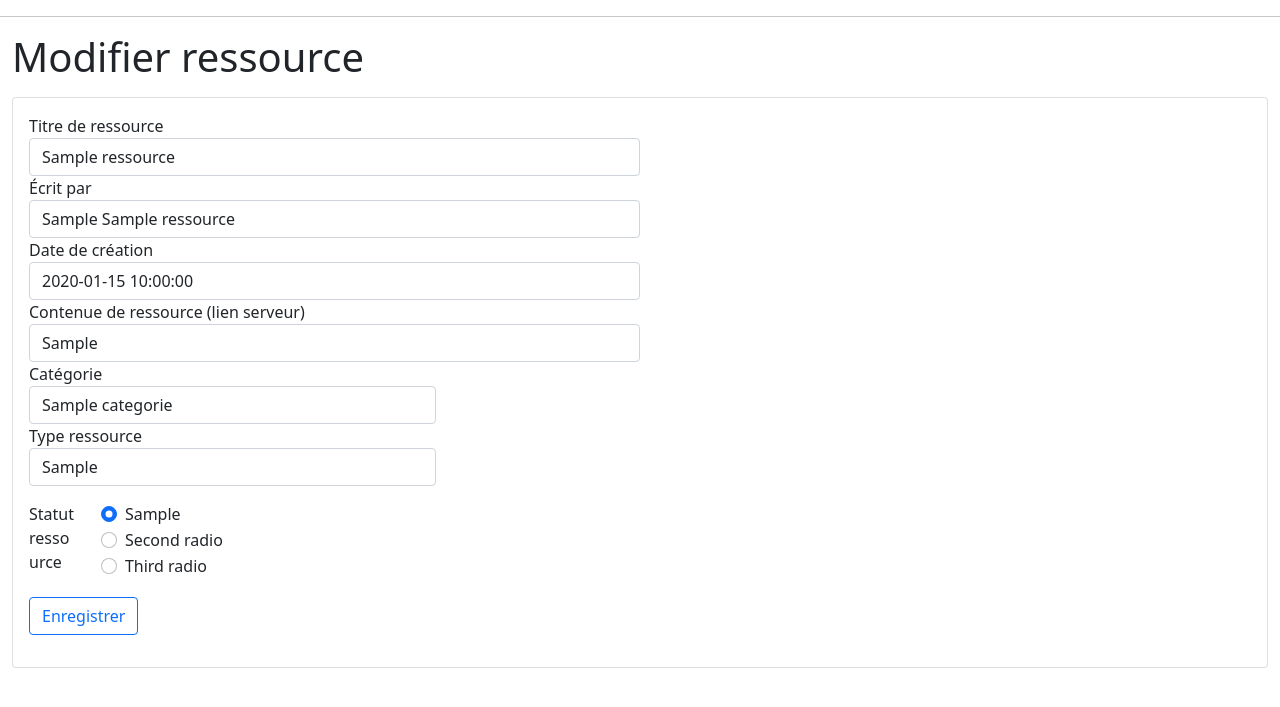
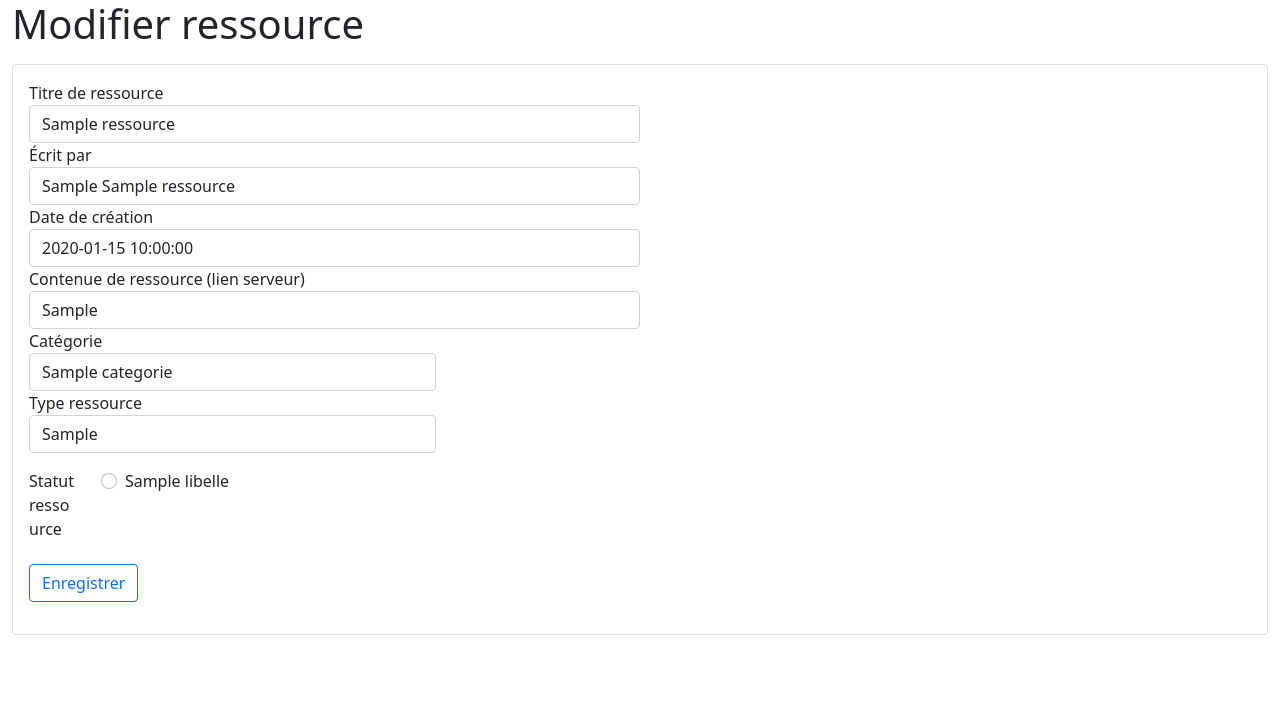
Before and after one commit to alpernuage/PHP-POO-MVC-CRUD, a PHP site: template templates/ressources/modify.html.php in a window 1280 px wide. Shown: the top 707 px of the page. Run offline with PHP 8.4, Linux system fonts and the light colour scheme; the template is opened without the code that fills it: most values are stand-ins (such as "Sample title", 1, 10 or a date in 2020).

Commit message:
ajout requête statut ressource

```diff
--- a/templates/ressources/modify.html.php
+++ b/templates/ressources/modify.html.php
@@ -2,9 +2,6 @@
 
 
 <!-- <small>Ecrit le <?= $ressource['date_creation'] ?></small> -->
-
-
-<hr>
 
 <div class="container-fluid">
     <div class="row">
@@ -49,32 +46,22 @@
                                         <label for="typeRessource">Type ressource</label>
                                         <select id="typeRessource" class="form-control">
                                             <option selected><?= $ressource['typeRessource'] ?></option>
-                                            <?php foreach ($allTypes as $oneType) : ?>
-                                                <option><?= $oneType['libelle'] ?></option>
+                                            <?php foreach ($types as $type) : ?>
+                                                <option><?= $type['libelle'] ?></option>
                                             <?php endforeach ?>
                                         </select>
                                         <fieldset class="form-group my-3">
                                             <div class="row">
                                                 <legend class="col-form-label col-sm-2 pt-0">Statut ressource</legend>
                                                 <div class="col-sm-10">
-                                                    <div class="form-check">
-                                                        <input class="form-check-input" type="radio" name="statutRessource" id="statutRessource1" value="option1" checked>
-                                                        <label class="form-check-label" for="statutRessource">
-                                                            <?= $ressource['statutRessource'] ?>
-                                                        </label>
-                                                    </div>
-                                                    <div class="form-check">
-                                                        <input class="form-check-input" type="radio" name="statutRessource" id="statutRessource2" value="option2">
-                                                        <label class="form-check-label" for="statutRessource2">
-                                                            Second radio
-                                                        </label>
-                                                    </div>
-                                                    <div class="form-check disabled">
-                                                        <input class="form-check-input" type="radio" name="statutRessource" id="statutRessource2" value="option3">
-                                                        <label class="form-check-label" for="statutRessource3">
-                                                            Third radio
-                                                        </label>
-                                                    </div>
+                                                    <?php foreach ($statuts as $statut) : ?>
+                                                        <div class="form-check">
+                                                            <input class="form-check-input" type="radio" name="statutRessource" <?php if($statut['libelle']==$ressource['statutRessource']) {echo "checked";} ?>>
+                                                            <label class="form-check-label">
+                                                            <?= $statut['libelle'] ?>
+                                                            </label>
+                                                        </div>
+                                                    <?php endforeach ?>
                                                 </div>
                                             </div>
                                         </fieldset>
```
Also changed, not shown: libraries/controllers/RessourceController.php (+8 -3 lines), libraries/models/Ressource.php (+16 -2 lines), templates/ressources/show.html.php (+1 -7 lines).
